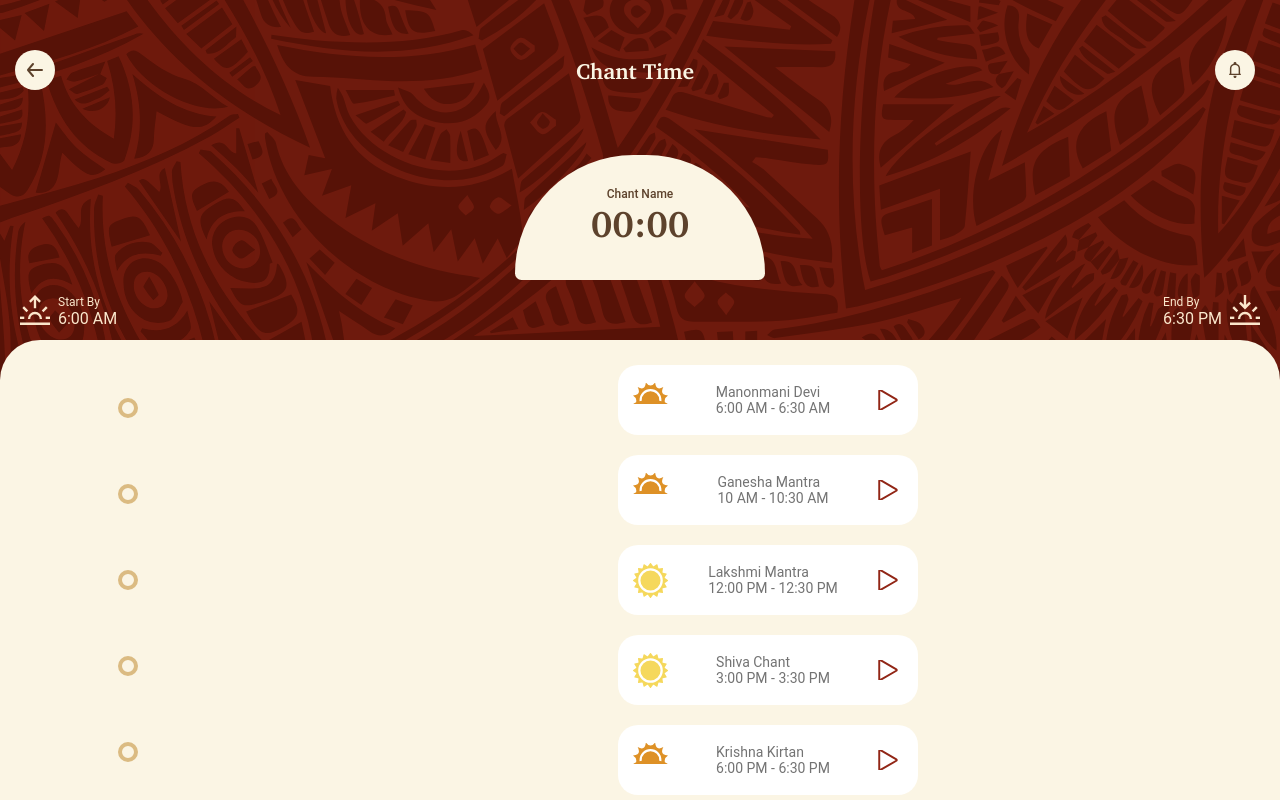
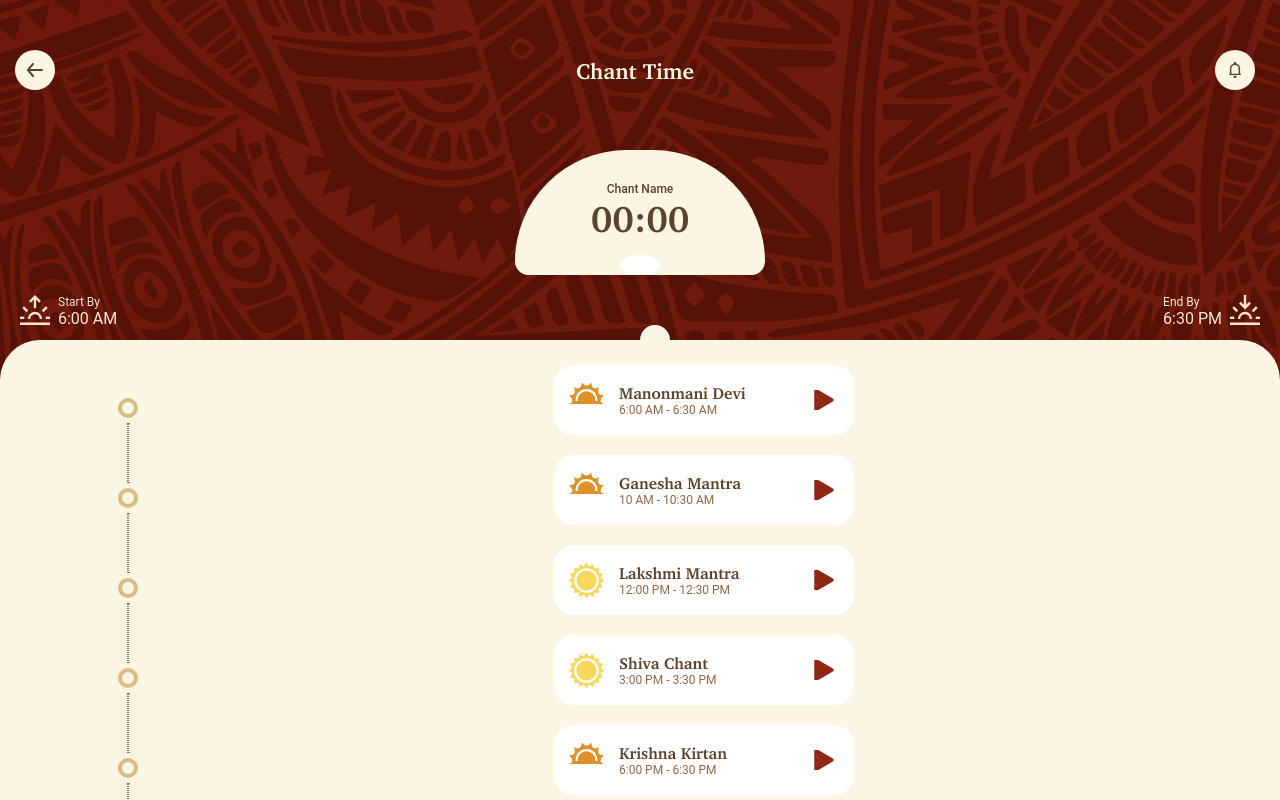
Before and after one commit to adithyawebt/sripuram-app, a React (Vite) app: page /chant in a window 1280 px wide. Built offline with nearby package versions, Linux system fonts and the light colour scheme.

Commit message:
chant time progress slashes added, trending page back func fixed

```diff
--- a/src/components/ChantTimerProgress/ChantTimerProgress.module.scss
+++ b/src/components/ChantTimerProgress/ChantTimerProgress.module.scss
@@ -3,21 +3,26 @@
 .progressContainer {
     position: absolute;
     z-index: 2;
+    height: 180px;
+    width: 100%;
+    top: 100px;
 }
 
 .progressTimerWrapper {
     position: absolute;
-    top: 155px;
+    top: 50px;
     width: 100vw;
     overflow: hidden;
 
     .progressTimer {
         position: relative;
+        overflow: hidden;
         width: 250px;
         height: 125px;
-        border-radius: 275px 275px 15px 15px;
+        border-radius: 250px 250px 30px 30px;
         margin: 0 auto;
         background: #FBF5E4;
+        // border:30px solid #FBF5E4;
         display: flex;
         flex-direction: column;
         align-items: center;
@@ -27,13 +32,16 @@
         &::after {
             content: '';
             position: absolute;
-            bottom: -20px; /* Adjust this value for the desired dimple depth */
+            bottom: 0px; /* Adjust this value for the desired dimple depth */
             left: 50%;
             transform: translateX(-50%);
             width: 40px; /* Adjust this value for the desired dimple width */
             height: 20px; /* Adjust this value for the desired dimple height */
-            background: #FBF5E4; /* Same background color as .progressTimer */
+            // background: #FBF5E4; /* Same background color as .progressTimer */
+            background-color: white;
+            opacity: 1;
             border-radius: 50%;
+            mix-blend-mode: color-dodge;
         }
 
         .progressChantName {
--- a/src/pages/ChantTime.module.scss
+++ b/src/pages/ChantTime.module.scss
@@ -24,6 +24,17 @@
     border-top-left-radius: 40px;
     border-top-right-radius: 40px;
     z-index: 1;
+
+    &::before {
+        content: '';
+        position: absolute;
+        top: -15px;
+        left: 50%;
+        height: 70px;
+        width: 30px;
+        background-color: #FBF5E4;
+        border-radius: 70px;
+    }
 }
 
 .chantTimeHeader {
@@ -118,7 +129,7 @@
 }
 
 .progressCirclesContainer {
-    width: 20vw;
+    width: 10vw;
     position: relative;
     height: 100%;
     display: flex;
@@ -128,13 +139,34 @@
     align-content: space-between;
     justify-content: center;
 
+    &:last-child {
+        display: none;
+    }
+
     .radioButton {
         width: 100%;
         display: flex;
         align-items: center;
         justify-content: center;
-        margin: 33px auto;
+        // margin: 33px auto;
         pointer-events: none;
+        display: flex;
+        flex-direction: column;
+
+        &:first-child {
+            margin-top: 15px;
+        }
+    }
+
+    .progressSlashLine {
+        height: 60px;
+        width: 1px;
+        border: 1px dotted #8B7752;
+        margin: 5px 0;
+    }
+
+    .lastProgressLine {
+        display: none;
     }
 
     .outerCircle {
@@ -164,7 +196,6 @@
 .chantTimeCardsContainer {
     width: 80vw;
     position: relative;
-    // top: 355px;
     display: flex;
     flex-direction: column;
     align-items: center;
@@ -198,6 +229,20 @@
         .chantTimeTextContainer {
             display: flex;
             flex-direction: column;
+            text-align: left;
+            width: 60%;
+        }
+
+
+        .chantTimeName {
+            font-family: 'charterbold', 'Times New Roman', sans-serif;
+            color: #5D422C;
+            font-size: 16px;
+        }
+
+        .chantTimeDuration {
+            font-size: 12px;
+            color: #906847;
         }
 
         .chantCompletion {
--- a/src/pages/ChantTime.tsx
+++ b/src/pages/ChantTime.tsx
@@ -8,11 +8,11 @@
 import BellIcon from '../assets/icons/bell.svg'
 import BackIcon from '../assets/icons/arrow-back-outline.svg'
 import SunDownIcon from '../assets/icons/sunrise-1.svg'
-import SunRiseIcon from '../assets/icons/sunrise.svg'
 import SunNoonIcon from '../assets/icons/sun.svg'
 import CheckIcon from '../assets/icons/check-circle-fill.svg'
-import PlayIcon from '../assets/icons/play-outlined-alt.svg'
+import PlayIcon from '../assets/icons/play-filled-alt.svg'
 import PauseIcon from '../assets/icons/play-pause.svg'
+import SunRiseIcon from '../assets/icons/sunrise.svg'
 import SunSetIcon from '../assets/icons/sunset.svg'
 
 interface ChantData {
@@ -27,6 +27,7 @@
     { icon: SunNoonIcon, name: 'Lakshmi Mantra', duration: '12:00 PM - 12:30 PM' },
     { icon: SunNoonIcon, name: 'Shiva Chant', duration: '3:00 PM - 3:30 PM' },
     { icon: SunDownIcon, name: 'Krishna Kirtan', duration: '6:00 PM - 6:30 PM' },
+    { icon: SunDownIcon, name: 'Ram Sloka', duration: '6:00 PM - 6:30 PM' },
 ];
 
 
@@ -92,6 +93,10 @@
                                 >
                                     {icon === CheckIcon && <div className={styles.innerCircle} />}
                                 </div>
+                                <div
+                                    className={`${styles.progressSlashLine} ${index === completionIcons.length - 1 ? styles.lastProgressLine : ''
+                                        }`}
+                                ></div>
                             </div>
                         ))}
                     </div>
--- a/src/pages/TrendingPages/TrendingPlaceHolder.tsx
+++ b/src/pages/TrendingPages/TrendingPlaceHolder.tsx
@@ -8,7 +8,7 @@
     const history = useHistory();
 
     const handleBackIconClick = () => {
-        history.push('/home')
+        history.push('/')
     }
 
     return (
```
Also changed, not shown: y/404.html (added, +33 -0 lines), y/index.html (added, +89 -0 lines), public/manifest.json.
